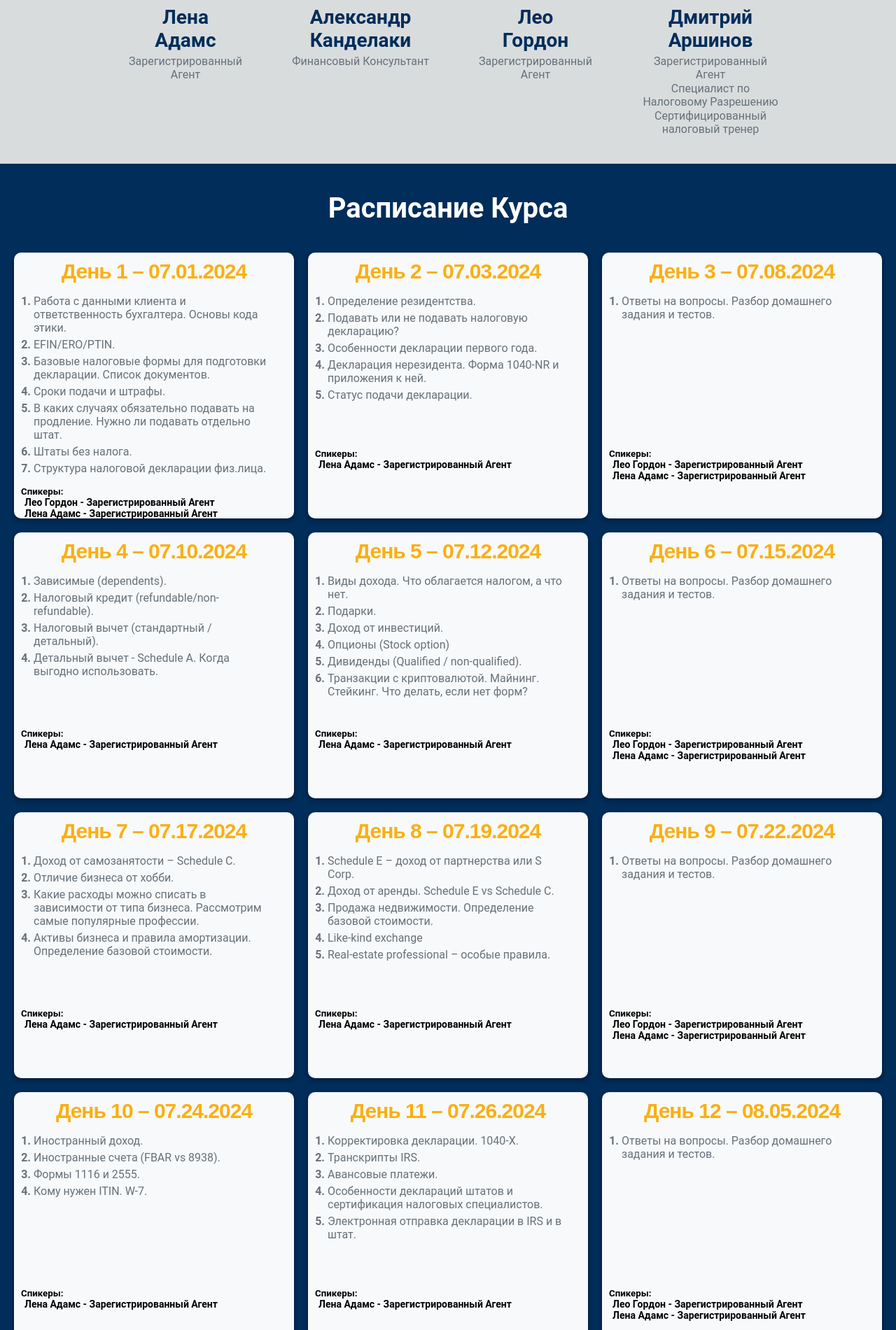
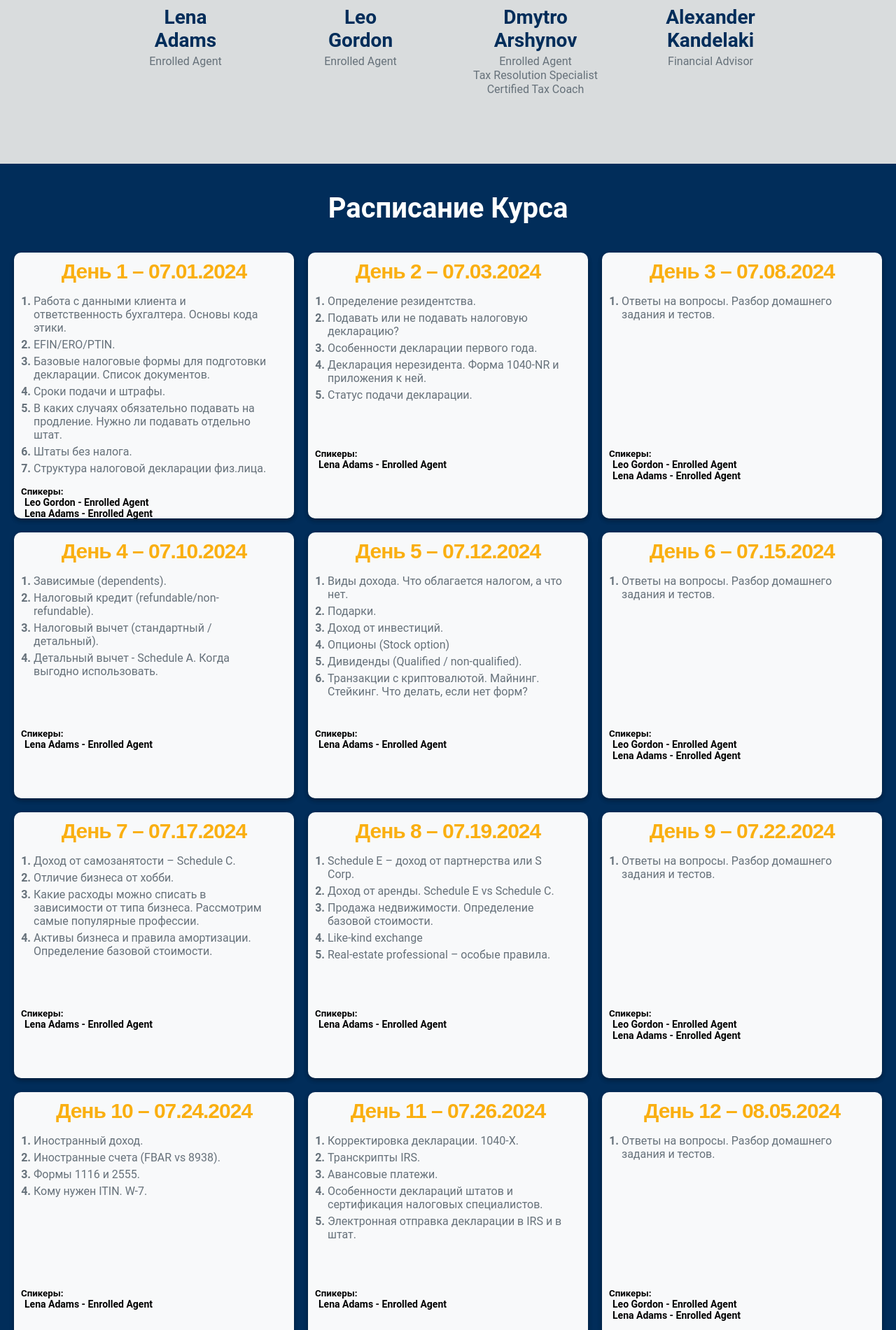
Before and after one commit to Zhybuliou/courses, a React (Vite) app: page / in a window 1280 px wide. Shown: the part 896-2797 px from the top of the page at 70% size. Built offline with nearby package versions, Linux system fonts and the light colour scheme.

Commit message:
feat: add bottom button

```diff
--- a/src/components/Main.tsx
+++ b/src/components/Main.tsx
@@ -14,7 +14,7 @@ export default function Main() {
     <div className="main-wrapper">
       <div className="main-content">
         <div className="main-text">
-          <h1>Обучения по программе: «Налоговый специалист в США».</h1>
+          <h1>Обучение по программе: «Налоговый специалист в США».</h1>
           <p>
             Чтобы попасть на курс, кроме оплаты, необходимо пройти бесплатное 15 минутное
             собеседование с Lena Adams, через Zoom платформу, где вы получите ответы на все свои
@@ -36,8 +36,7 @@ export default function Main() {
                   <FcPlanner size="80px" />
                   <div className="main-block-content">
                     <p>
-                      Длительность курса 15 занятий. <br /> (2-3 часа в зависимости от темы и
-                      необходимости).
+                      Длительность курса 15 занятий. <br /> С 1 июля по 16 августа.
                     </p>
                   </div>
                 </div>
@@ -51,7 +50,7 @@ export default function Main() {
                   <FcMoneyTransfer size="140px" />
                   <div className="main-block-content">
                     <p>
-                      Стоимость курса 1250$, при записи,прохождении интервью и оплате до 17 июля,
+                      Стоимость курса 1250$, при записи,прохождении интервью и оплате до 17 июня,
                       потом цена 1500$.
                     </p>
                   </div>
--- a/src/components/mentors/Mentors.tsx
+++ b/src/components/mentors/Mentors.tsx
@@ -18,18 +18,10 @@ export default function Mentors() {
               style={{ backgroundImage: `url(${ImageTeacher})` }}
             />
             <h5>
-              Лена
-              <br /> Адамс
+              Lena
+              <br /> Adams
             </h5>
-            <p>Зарегистрированный Агент</p>
-          </div>
-          <div className="teachers-card">
-            <div
-              className="teachers-card-avatar"
-              style={{ backgroundImage: `url(${ImageTeacher2})` }}
-            />
-            <h5>Александр Канделаки</h5>
-            <p>Финансовый Консультант</p>
+            <p>Enrolled Agent</p>
           </div>
           <div className="teachers-card">
             <div
@@ -37,20 +29,28 @@ export default function Mentors() {
               style={{ backgroundImage: `url(${ImageTeacher3})` }}
             />
             <h5>
-              Лео
-              <br /> Гордон
+              Leo
+              <br /> Gordon
             </h5>
-            <p>Зарегистрированный Агент</p>
+            <p>Enrolled Agent</p>
           </div>
           <div className="teachers-card">
             <div
               className="teachers-card-avatar"
               style={{ backgroundImage: `url(${ImageTeacher4})` }}
             />
-            <h5>Дмитрий Аршинов</h5>
-            <p>Зарегистрированный Агент</p>
-            <p>Cпециалист по Налоговому Разрешению</p>
-            <p>Cертифицированный налоговый тренер</p>
+            <h5>Dmytro Arshynov</h5>
+            <p>Enrolled Agent</p>
+            <p>Tax Resolution Specialist</p>
+            <p>Certified Tax Coach</p>
+          </div>
+          <div className="teachers-card">
+            <div
+              className="teachers-card-avatar"
+              style={{ backgroundImage: `url(${ImageTeacher2})` }}
+            />
+            <h5>Alexander Kandelaki</h5>
+            <p>Financial Advisor</p>
           </div>
         </div>
       </div>
--- a/src/components/schedule/Schedule.tsx
+++ b/src/components/schedule/Schedule.tsx
@@ -1,3 +1,4 @@
+import CallButton from '../call-button/CallButton';
 import './schedule.scss';
 
 export default function Schedule() {
@@ -23,8 +24,8 @@ export default function Schedule() {
           <div className="calendar-card-mentors">
             <h5>Спикеры:</h5>
             <ul>
-              <li>Лео Гордон - Зарегистрированный Агент</li>
-              <li>Лена Адамс - Зарегистрированный Агент</li>
+              <li>Leo Gordon - Enrolled Agent</li>
+              <li>Lena Adams - Enrolled Agent</li>
             </ul>
           </div>
         </div>
@@ -42,7 +43,7 @@ export default function Schedule() {
           <div className="calendar-card-mentors">
             <h5>Спикеры:</h5>
             <ul>
-              <li>Лена Адамс - Зарегистрированный Агент</li>
+              <li>Lena Adams - Enrolled Agent</li>
             </ul>
           </div>
         </div>
@@ -56,8 +57,8 @@ export default function Schedule() {
           <div className="calendar-card-mentors">
             <h5>Спикеры:</h5>
             <ul>
-              <li>Лео Гордон - Зарегистрированный Агент</li>
-              <li>Лена Адамс - Зарегистрированный Агент</li>
+              <li>Leo Gordon - Enrolled Agent</li>
+              <li>Lena Adams - Enrolled Agent</li>
             </ul>
           </div>
         </div>
@@ -74,7 +75,7 @@ export default function Schedule() {
           <div className="calendar-card-mentors">
             <h5>Спикеры:</h5>
             <ul>
-              <li>Лена Адамс - Зарегистрированный Агент</li>
+              <li>Lena Adams - Enrolled Agent</li>
             </ul>
           </div>
         </div>
@@ -93,7 +94,7 @@ export default function Schedule() {
           <div className="calendar-card-mentors">
             <h5>Спикеры:</h5>
             <ul>
-              <li>Лена Адамс - Зарегистрированный Агент</li>
+              <li>Lena Adams - Enrolled Agent</li>
             </ul>
           </div>
         </div>
@@ -107,8 +108,8 @@ export default function Schedule() {
           <div className="calendar-card-mentors">
             <h5>Спикеры:</h5>
             <ul>
-              <li>Лео Гордон - Зарегистрированный Агент</li>
-              <li>Лена Адамс - Зарегистрированный Агент</li>
+              <li>Leo Gordon - Enrolled Agent</li>
+              <li>Lena Adams - Enrolled Agent</li>
             </ul>
           </div>
         </div>
@@ -128,7 +129,7 @@ export default function Schedule() {
           <div className="calendar-card-mentors">
             <h5>Спикеры:</h5>
             <ul>
-              <li>Лена Адамс - Зарегистрированный Агент</li>
+              <li>Lena Adams - Enrolled Agent</li>
             </ul>
           </div>
         </div>
@@ -146,7 +147,7 @@ export default function Schedule() {
           <div className="calendar-card-mentors">
             <h5>Спикеры:</h5>
             <ul>
-              <li>Лена Адамс - Зарегистрированный Агент</li>
+              <li>Lena Adams - Enrolled Agent</li>
             </ul>
           </div>
         </div>
@@ -160,8 +161,8 @@ export default function Schedule() {
           <div className="calendar-card-mentors">
             <h5>Спикеры:</h5>
             <ul>
-              <li>Лео Гордон - Зарегистрированный Агент</li>
-              <li>Лена Адамс - Зарегистрированный Агент</li>
+              <li>Leo Gordon - Enrolled Agent</li>
+              <li>Lena Adams - Enrolled Agent</li>
             </ul>
           </div>
         </div>
@@ -178,7 +179,7 @@ export default function Schedule() {
           <div className="calendar-card-mentors">
             <h5>Спикеры:</h5>
             <ul>
-              <li>Лена Адамс - Зарегистрированный Агент</li>
+              <li>Lena Adams - Enrolled Agent</li>
             </ul>
           </div>
         </div>
@@ -196,7 +197,7 @@ export default function Schedule() {
           <div className="calendar-card-mentors">
             <h5>Спикеры:</h5>
             <ul>
-              <li>Лена Адамс - Зарегистрированный Агент</li>
+              <li>Lena Adams - Enrolled Agent</li>
             </ul>
           </div>
         </div>
@@ -210,8 +211,8 @@ export default function Schedule() {
           <div className="calendar-card-mentors">
             <h5>Спикеры:</h5>
             <ul>
-              <li>Лео Гордон - Зарегистрированный Агент</li>
-              <li>Лена Адамс - Зарегистрированный Агент</li>
+              <li>Leo Gordon - Enrolled Agent</li>
+              <li>Lena Adams - Enrolled Agent</li>
             </ul>
           </div>
         </div>
@@ -233,8 +234,8 @@ export default function Schedule() {
           <div className="calendar-card-mentors">
             <h5>Спикеры:</h5>
             <ul>
-              <li>Александр Канделаки - Финансовый Консультант</li>
-              <li>Лена Адамс - Зарегистрированный Агент</li>
+              <li>Alexander Kandelaki - Financial Advisor</li>
+              <li>Lena Adams - Enrolled Agent</li>
             </ul>
           </div>
         </div>
@@ -250,14 +251,14 @@ export default function Schedule() {
           <div className="calendar-card-mentors">
             <h5>Спикеры:</h5>
             <ul>
-              <li>Лео Гордон - Зарегистрированный Агент</li>
-              <li>Лена Адамс - Зарегистрированный Агент</li>
+              <li>Leo Gordon - Enrolled Agent</li>
+              <li>Lena Adams - Enrolled Agent</li>
               <li>
-                Дмитрий Аршинов - Зарегистрированный Агент,
+                Dmytro Arshynov - Enrolled Agent,
                 <br />
-                Cпециалист по Налоговому Разрешению,
+                Tax Resolution Specialist,
                 <br />
-                Cертифицированный налоговый тренер
+                Certified Tax Coach
               </li>
             </ul>
           </div>
@@ -272,12 +273,13 @@ export default function Schedule() {
           <div className="calendar-card-mentors">
             <h5>Спикеры:</h5>
             <ul>
-              <li>Лео Гордон - Зарегистрированный Агент</li>
-              <li>Лена Адамс - Зарегистрированный Агент</li>
+              <li>Leo Gordon - Enrolled Agent</li>
+              <li>Lena Adams - Enrolled Agent</li>
             </ul>
           </div>
         </div>
       </div>
+      <CallButton />
     </section>
   );
 }
--- a/src/components/schedule/schedule.scss
+++ b/src/components/schedule/schedule.scss
@@ -16,7 +16,7 @@
     flex-wrap: wrap;
     justify-content: center;
     margin-top: 30px;
-    margin-bottom: 40px;
+    margin-bottom: 10px;
   }
   .calendar-cards h2 {
     margin: 10px;
```
